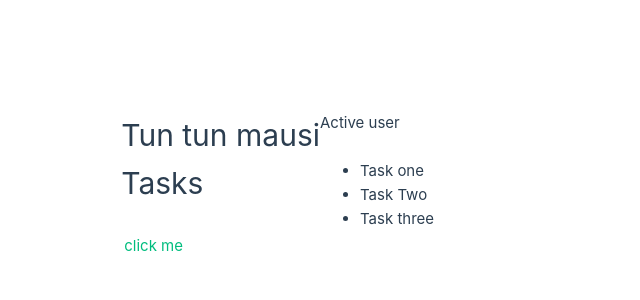
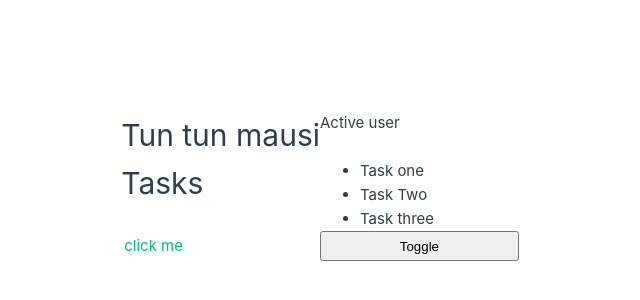
Before and after one commit to MohammadHarish52/vue-test, a Vue app in the folder vuelearn/: page / in a window 1280 px wide. Shown: the part 214-514 px from the top of the page, without its empty margins (320-960 px from the left). Built offline with nearby package versions, Linux system fonts and the light colour scheme.

Commit message:
togglestatus work

```diff
--- a/vuelearn/src/App.vue
+++ b/vuelearn/src/App.vue
@@ -7,6 +7,17 @@
       tasks: ["Task one", "Task Two", "Task three"],
       link: "https://google.com",
     };
+  },
+  methods: {
+    toggleStatus() {
+      if (this.status === "active") {
+        this.status = "pending";
+      } else if (this.status === "pending") {
+        this.status = "inactive";
+      } else {
+        this.status = "active";
+      }
+    },
   },
 };
 </script>
@@ -22,4 +33,5 @@
     <li v-for="task in tasks" :key="task">{{ task }}</li>
   </ul>
   <a v-bind:href="link">click me</a>
+  <button @click="toggleStatus">Toggle</button>
 </template>
```
